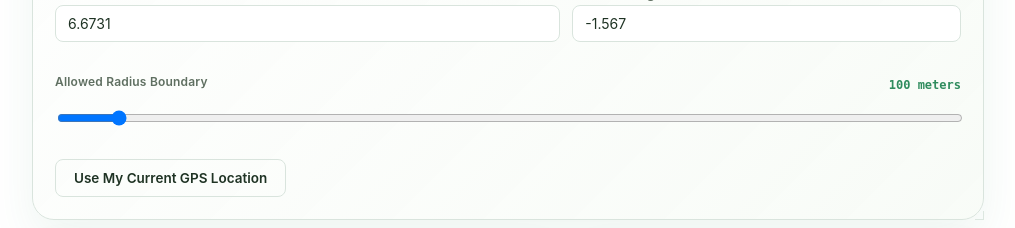
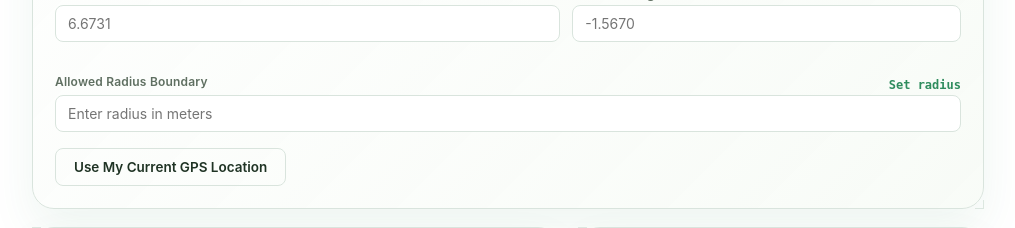
Before and after one commit to NafisSamari1/facial-recognition-attendance-, a Flask app: page / in a window 1280 px wide. Shown: the part 1009-1237 px from the top of the page, without its empty margins (256-1271 px from the left). Run offline with Flask 3, Linux system fonts and the light colour scheme; a user stored in the database is signed in; data that the repository does not hold is empty; some libraries are stand-ins or nearby versions.

Commit message:
Update app.py, dashboard, and stop tracking database file

```diff
--- a/app.py
+++ b/app.py
@@ -508,6 +508,10 @@ def api_zone():
         return jsonify({"ok": True, "zone": zone})
 
     zone = db.get_active_zone()
+    if session.get("role") == "student" and not db.get_active_session(
+        course=session.get("course")
+    ):
+        zone = None
     return jsonify({"ok": True, "zone": zone})
 
 
@@ -542,7 +546,7 @@ def api_active_session():
         student = db.get_student(session.get("student_id"))
         course = student.get("course") if student else session.get("course")
     session_data = db.get_active_session(course)
-    zone_data = db.get_active_zone()
+    zone_data = db.get_active_zone() if session_data else None
     return jsonify({"ok": True, "session": session_data, "zone": zone_data})
 
 
--- a/templates/dashboard.html
+++ b/templates/dashboard.html
@@ -276,7 +276,7 @@
             <label for="zone-radius" style="font-weight:600;">Allowed Radius Boundary</label>
             <span id="radius-val-disp" class="mono" style="color:var(--accent); font-weight:700;">100 meters</span>
           </div>
-          <input id="zone-radius" type="range" min="10" max="2000" step="10" value="100" style="width:100%;">
+            <input id="zone-radius" type="number" min="1" max="2000" step="1" placeholder="Enter radius in meters" required style="width:100%; padding:9px 12px; border-radius:8px; border:1px solid var(--border); background:var(--panel); color:var(--text);">
         </div>
 
         <div class="mt-20">
@@ -361,6 +361,8 @@ async function refreshStudentSignal() {
   try {
     const res = await api('/api/sessions/active');
     const session = res.session;
+    const card = document.getElementById('student-signal-card');
+    const eyebrow = document.getElementById('student-signal-eyebrow');
     const title = document.getElementById('student-signal-title');
     const sub = document.getElementById('student-signal-sub');
     const badge = document.getElementById('student-signal-badge');
@@ -368,12 +370,16 @@ async function refreshStudentSignal() {
     const link = document.getElementById('student-scan-link');
     if (!title || !badge || !timer || !link) return;
     if (session) {
+      if (card) card.style.borderLeft = '4px solid #2f8c5e';
+      if (eyebrow) eyebrow.textContent = 'ACTIVE ATTENDANCE SIGNAL';
       title.textContent = 'Attendance in progress';
       sub.textContent = 'Your manager has opened attendance for your course. You can now scan your face.';
       badge.innerHTML = '<span class="dot dot-live"></span>Open';
       timer.textContent = `${Math.floor(session.seconds_remaining / 60).toString().padStart(2, '0')}:${(session.seconds_remaining % 60).toString().padStart(2, '0')}`;
       link.hidden = false;
     } else {
+      if (card) card.style.borderLeft = '4px solid #e74c3c';
+      if (eyebrow) eyebrow.textContent = 'NO ACTIVE ATTENDANCE SIGNAL';
       title.textContent = 'No active attendance signal';
       sub.textContent = 'Your manager has not opened an attendance window yet.';
       badge.innerHTML = '<span class="dot"></span>Closed';
@@ -545,7 +551,7 @@ async function loadManagerDashboard() {
     if (active.ok && active.session) {
       renderActiveSessionBanner(active.session);
     }
-    if (active.ok && active.zone) {
+    if (active.ok && active.session && active.zone) {
       const z = active.zone;
       if (document.getElementById('zone-lat')) document.getElementById('zone-lat').value = z.lat;
       if (document.getElementById('zone-lng')) document.getElementById('zone-lng').value = z.lng;
@@ -561,8 +567,18 @@ async function loadManagerDashboard() {
       }
       initDashboardZoneMap(z.lat, z.lng, z.radius_meters);
       if (document.getElementById('zone-chip')) document.getElementById('zone-chip').innerHTML = '<span class="dot dot-live"></span>Active Zone';
-    } else if (document.getElementById('dash-zone-details')) {
-      document.getElementById('dash-zone-details').textContent = 'No active area zone configured by manager.';
+    } else {
+      const latInput = document.getElementById('zone-lat');
+      const lngInput = document.getElementById('zone-lng');
+      const radiusInput = document.getElementById('zone-radius');
+      const radiusDisp = document.getElementById('radius-val-disp');
+      if (latInput) latInput.value = '';
+      if (lngInput) lngInput.value = '';
+      if (radiusInput) radiusInput.value = '';
+      if (radiusDisp) radiusDisp.textContent = 'Set radius';
+      if (document.getElementById('dash-zone-details')) {
+        document.getElementById('dash-zone-details').textContent = 'Set the attendance area before opening a session.';
+      }
     }
   } catch (e) { /* ignore */ }
 
@@ -653,7 +669,7 @@ function updateDashboardZoneInputs(lat, lng) {
   if (dashboardZoneMap) dashboardZoneMap.panTo([lat, lng]);
 }
 
-function initDashboardZoneMap(lat = 6.6731, lng = -1.5670, radius = 100) {
+function initDashboardZoneMap(lat, lng, radius) {
   const container = document.getElementById('dashboard-zone-map');
   if (!container) return;
 
@@ -796,16 +812,12 @@ function setupManagerControls() {
     });
 
     setupDashboardLocationSearch();
-    const defaultLat = 6.6731;
-    const defaultLng = -1.5670;
-    const defaultRadius = 100;
-    if (!document.getElementById('zone-lat').value) {
-      document.getElementById('zone-lat').value = defaultLat;
-      document.getElementById('zone-lng').value = defaultLng;
-      document.getElementById('zone-radius').value = defaultRadius;
-      document.getElementById('radius-val-disp').textContent = `${defaultRadius} meters`;
+    const latitude = parseFloat(document.getElementById('zone-lat').value);
+    const longitude = parseFloat(document.getElementById('zone-lng').value);
+    const radius = parseFloat(document.getElementById('zone-radius').value);
+    if (Number.isFinite(latitude) && Number.isFinite(longitude) && Number.isFinite(radius)) {
+      initDashboardZoneMap(latitude, longitude, radius);
     }
-    initDashboardZoneMap(parseFloat(document.getElementById('zone-lat').value || defaultLat), parseFloat(document.getElementById('zone-lng').value || defaultLng), parseFloat(document.getElementById('zone-radius').value || defaultRadius));
   }
 
   const gpsBtn = document.getElementById('get-manager-location-btn');
```
Also changed, not shown: data/db/attendance.db (deleted).
